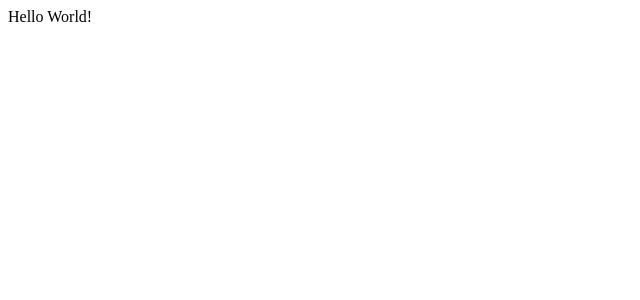
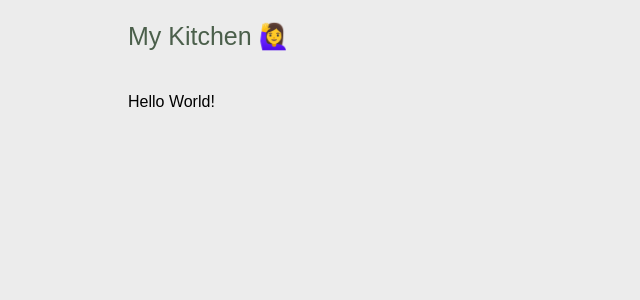
Before and after one commit to Yuya-Furusawa/nextjs-tutorial, a Next.js app: page / in a window 1280 px wide. Shown: the top 300 px of the page, without its empty margins (0-640 px from the left). Built offline with nearby package versions, Linux system fonts and the light colour scheme.

Commit message:
_app.tsxの追加

```diff
--- /dev/null
+++ b/src/pages/_app.tsx
@@ -0,0 +1,19 @@
+import Link from "next/link";
+import { AppProps } from "next/app";
+
+import "../styles/globals.css";
+
+const MyApp = ({ Component, pageProps }: AppProps) => (
+  <>
+    <nav className="header">
+      <Link href="/">
+        <a>My Kitchen 🙋‍♀️</a>
+      </Link>
+    </nav>
+    <main>
+      <Component {...pageProps} />
+    </main>
+  </>
+);
+
+export default MyApp;
--- /dev/null
+++ b/src/styles/globals.css
@@ -0,0 +1,27 @@
+@import url("https://cdnjs.cloudflare.com/ajax/libs/normalize/8.0.1/normalize.min.css");
+
+body {
+  font-family: Arial, Helvetica, sans-serif;
+  background-color: #ececec;
+}
+
+.header {
+  max-width: 80%;
+  margin: 0 auto;
+  padding: 12px 10px;
+  font-size: 25px;
+}
+
+.header a {
+  color: rgb(75, 95, 75);
+  display: inline-block;
+  padding-top: 10px;
+  text-decoration: none;
+}
+
+main {
+  max-width: 80%;
+  margin: 0 auto;
+  padding-top: 30px;
+  padding-bottom: 80px;
+}
```
